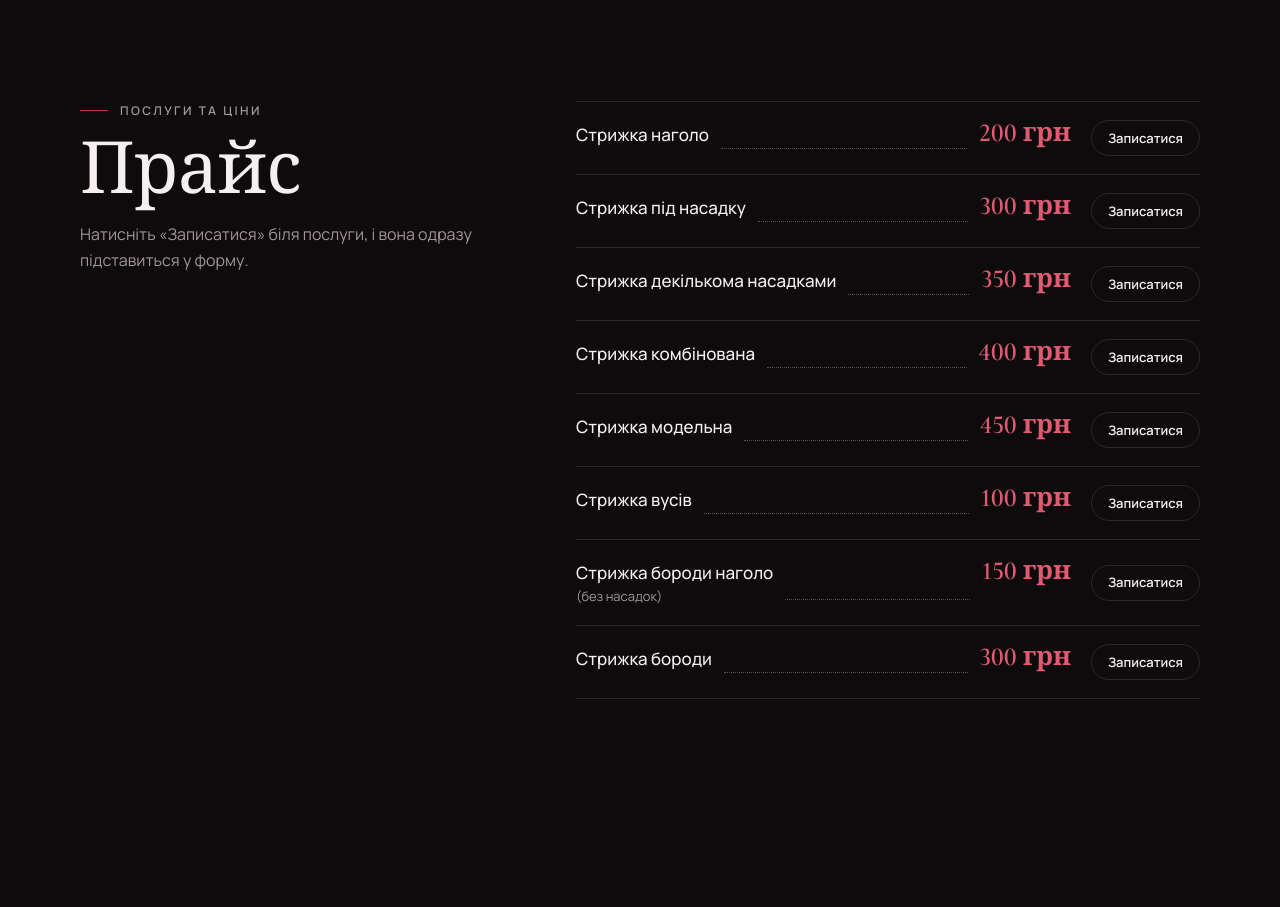
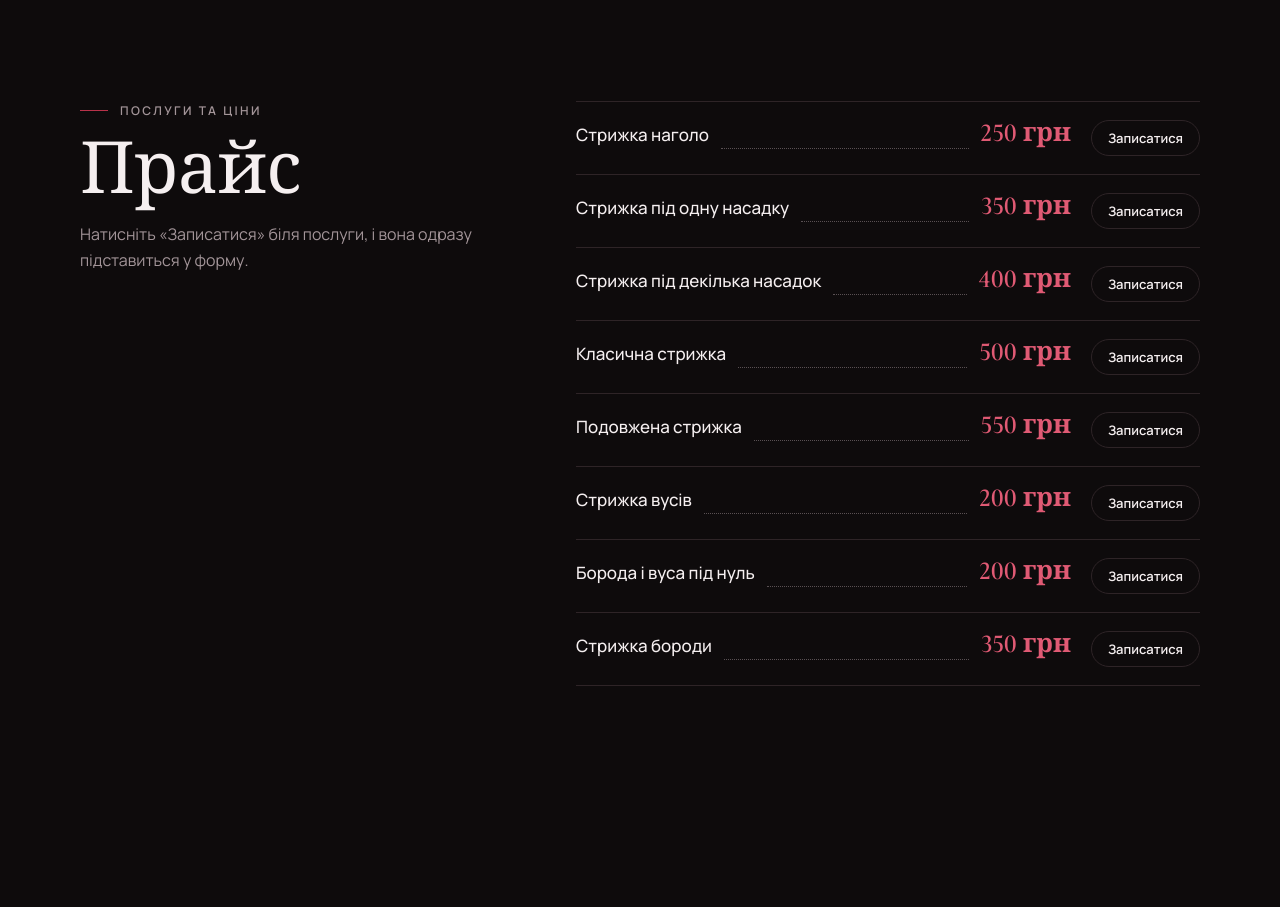
Before and after one commit to daniil-topc/stasya-barber, a plain HTML site: page index.html in a window 1280 px wide. Shown: the part 1660-2567 px from the top of the page. Drawn offline with nearby package versions, Linux system fonts and the light colour scheme.

Commit message:
Update price list to new prices from client
Co-Authored-By: Claude Opus 5.5 <noreply@anthropic.com>

```diff
--- a/index.html
+++ b/index.html
@@ -4,7 +4,7 @@
   <meta charset="UTF-8">
   <meta name="viewport" content="width=device-width, initial-scale=1">
   <title>Stasya — барбер у Дніпрі · Перукарня Base 71</title>
-  <meta name="description" content="Чоловічі стрижки та стрижка бороди в перукарні Base 71, Дніпро, Набережна Перемоги, 46. Ціни від 100 грн. Запис у Telegram.">
+  <meta name="description" content="Чоловічі стрижки та стрижка бороди в перукарні Base 71, Дніпро, Набережна Перемоги, 46. Ціни від 200 грн. Запис у Telegram.">
   <meta name="theme-color" content="#0e0b0c">
   <script>document.documentElement.classList.add('js')</script>
 
@@ -297,49 +297,49 @@
           <li class="price">
             <span class="price__name">Стрижка наголо</span>
             <span class="price__dots" aria-hidden="true"></span>
-            <span class="price__value">200 грн</span>
+            <span class="price__value">250 грн</span>
             <button class="price__book" type="button" data-service="Стрижка наголо">Записатися</button>
           </li>
           <li class="price">
-            <span class="price__name">Стрижка під насадку</span>
+            <span class="price__name">Стрижка під одну насадку</span>
             <span class="price__dots" aria-hidden="true"></span>
-            <span class="price__value">300 грн</span>
-            <button class="price__book" type="button" data-service="Стрижка під насадку">Записатися</button>
+            <span class="price__value">350 грн</span>
+            <button class="price__book" type="button" data-service="Стрижка під одну насадку">Записатися</button>
           </li>
           <li class="price">
-            <span class="price__name">Стрижка декількома насадками</span>
+            <span class="price__name">Стрижка під декілька насадок</span>
             <span class="price__dots" aria-hidden="true"></span>
-            <span class="price__value">350 грн</span>
-            <button class="price__book" type="button" data-service="Стрижка декількома насадками">Записатися</button>
+            <span class="price__value">400 грн</span>
+            <button class="price__book" type="button" data-service="Стрижка під декілька насадок">Записатися</button>
           </li>
           <li class="price">
-            <span class="price__name">Стрижка комбінована</span>
+            <span class="price__name">Класична стрижка</span>
             <span class="price__dots" aria-hidden="true"></span>
-            <span class="price__value">400 грн</span>
-            <button class="price__book" type="button" data-service="Стрижка комбінована">Записатися</button>
+            <span class="price__value">500 грн</span>
+            <button class="price__book" type="button" data-service="Класична стрижка">Записатися</button>
           </li>
           <li class="price">
-            <span class="price__name">Стрижка модельна</span>
+            <span class="price__name">Подовжена стрижка</span>
             <span class="price__dots" aria-hidden="true"></span>
-            <span class="price__value">450 грн</span>
-            <button class="price__book" type="button" data-service="Стрижка модельна">Записатися</button>
+            <span class="price__value">550 грн</span>
+            <button class="price__book" type="button" data-service="Подовжена стрижка">Записатися</button>
           </li>
           <li class="price">
             <span class="price__name">Стрижка вусів</span>
             <span class="price__dots" aria-hidden="true"></span>
-            <span class="price__value">100 грн</span>
+            <span class="price__value">200 грн</span>
             <button class="price__book" type="button" data-service="Стрижка вусів">Записатися</button>
           </li>
           <li class="price">
-            <span class="price__name">Стрижка бороди наголо <small>(без насадок)</small></span>
+            <span class="price__name">Борода і вуса під нуль</span>
             <span class="price__dots" aria-hidden="true"></span>
-            <span class="price__value">150 грн</span>
-            <button class="price__book" type="button" data-service="Стрижка бороди наголо (без насадок)">Записатися</button>
+            <span class="price__value">200 грн</span>
+            <button class="price__book" type="button" data-service="Борода і вуса під нуль">Записатися</button>
           </li>
           <li class="price">
             <span class="price__name">Стрижка бороди</span>
             <span class="price__dots" aria-hidden="true"></span>
-            <span class="price__value">300 грн</span>
+            <span class="price__value">350 грн</span>
             <button class="price__book" type="button" data-service="Стрижка бороди">Записатися</button>
           </li>
         </ul>
@@ -538,12 +538,12 @@
             <label for="f-service">Послуга</label>
             <select id="f-service" name="service">
               <option>Стрижка наголо</option>
-              <option>Стрижка під насадку</option>
-              <option>Стрижка декількома насадками</option>
-              <option>Стрижка комбінована</option>
-              <option>Стрижка модельна</option>
+              <option>Стрижка під одну насадку</option>
+              <option>Стрижка під декілька насадок</option>
+              <option>Класична стрижка</option>
+              <option>Подовжена стрижка</option>
               <option>Стрижка вусів</option>
-              <option>Стрижка бороди наголо (без насадок)</option>
+              <option>Борода і вуса під нуль</option>
               <option>Стрижка бороди</option>
             </select>
           </div>
```
